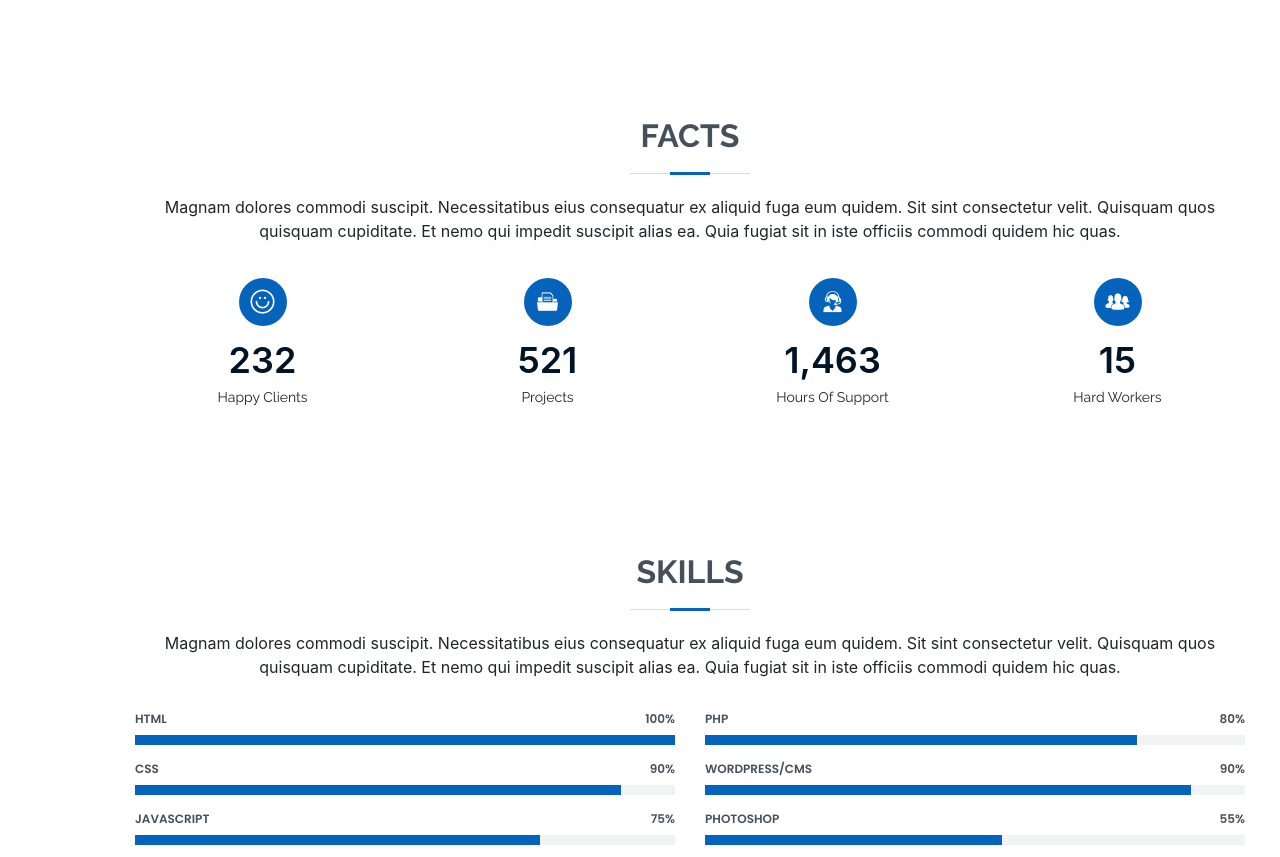
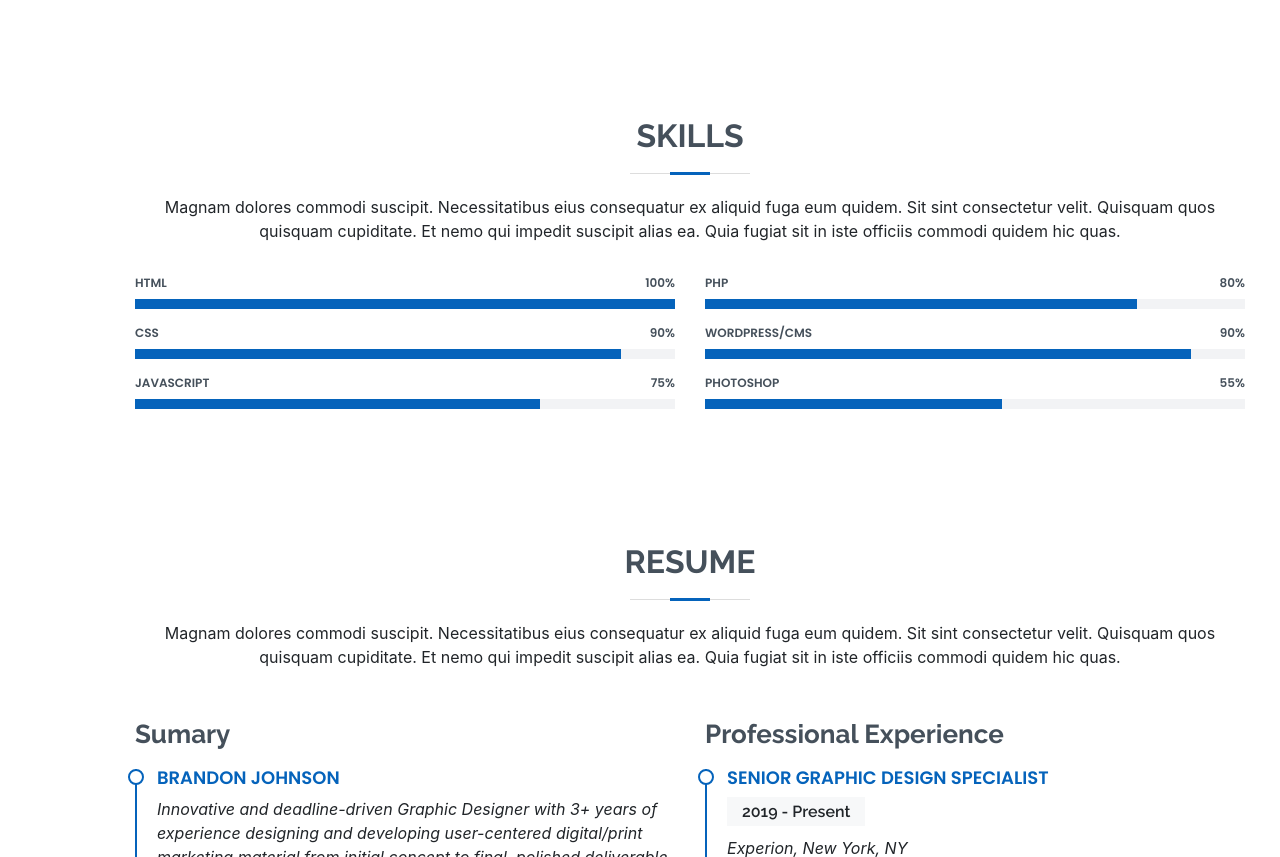
Before and after one commit to suhailphp/MyResume, a website with bundled scripts: page index.html in a window 1280 px wide. Shown: the part 1371-2228 px from the top of the page. Built offline with nearby package versions, Linux system fonts and the light colour scheme.

Commit message:
facts section removed

```diff
--- a/index.html
+++ b/index.html
@@ -117,53 +117,7 @@
       </div>
     </section><!-- End About Section -->
 
-    <!-- ======= Facts Section ======= -->
-    <section id="facts" class="facts">
-      <div class="container" data-aos="fade-up">
 
-        <div class="section-title">
-          <h2>Facts</h2>
-          <p>Magnam dolores commodi suscipit. Necessitatibus eius consequatur ex aliquid fuga eum quidem. Sit sint consectetur velit. Quisquam quos quisquam cupiditate. Et nemo qui impedit suscipit alias ea. Quia fugiat sit in iste officiis commodi quidem hic quas.</p>
-        </div>
-
-        <div class="row">
-
-          <div class="col-lg-3 col-md-6">
-            <div class="count-box">
-              <i class="icofont-simple-smile"></i>
-              <span data-toggle="counter-up">232</span>
-              <p>Happy Clients</p>
-            </div>
-          </div>
-
-          <div class="col-lg-3 col-md-6 mt-5 mt-md-0">
-            <div class="count-box">
-              <i class="icofont-document-folder"></i>
-              <span data-toggle="counter-up">521</span>
-              <p>Projects</p>
-            </div>
-          </div>
-
-          <div class="col-lg-3 col-md-6 mt-5 mt-lg-0">
-            <div class="count-box">
-              <i class="icofont-live-support"></i>
-              <span data-toggle="counter-up">1,463</span>
-              <p>Hours Of Support</p>
-            </div>
-          </div>
-
-          <div class="col-lg-3 col-md-6 mt-5 mt-lg-0">
-            <div class="count-box">
-              <i class="icofont-users-alt-5"></i>
-              <span data-toggle="counter-up">15</span>
-              <p>Hard Workers</p>
-            </div>
-          </div>
-
-        </div>
-
-      </div>
-    </section><!-- End Facts Section -->
 
     <!-- ======= Skills Section ======= -->
     <section id="skills" class="skills section-bg">
```
